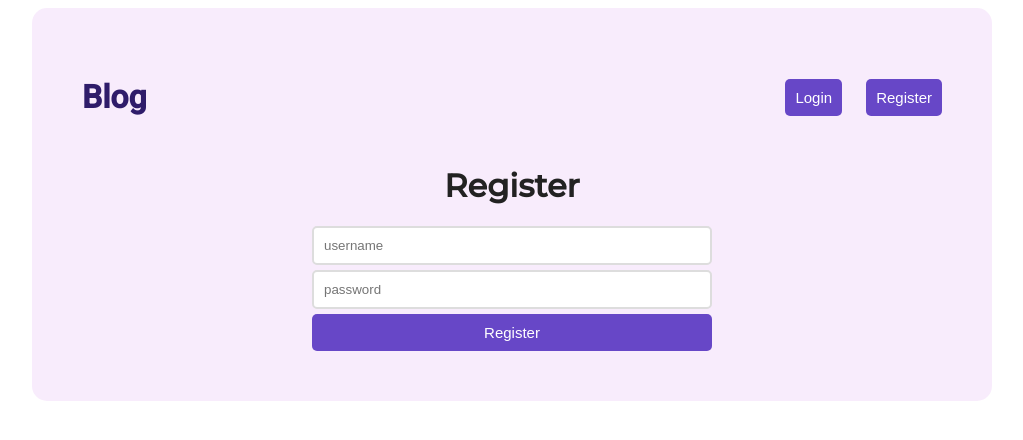
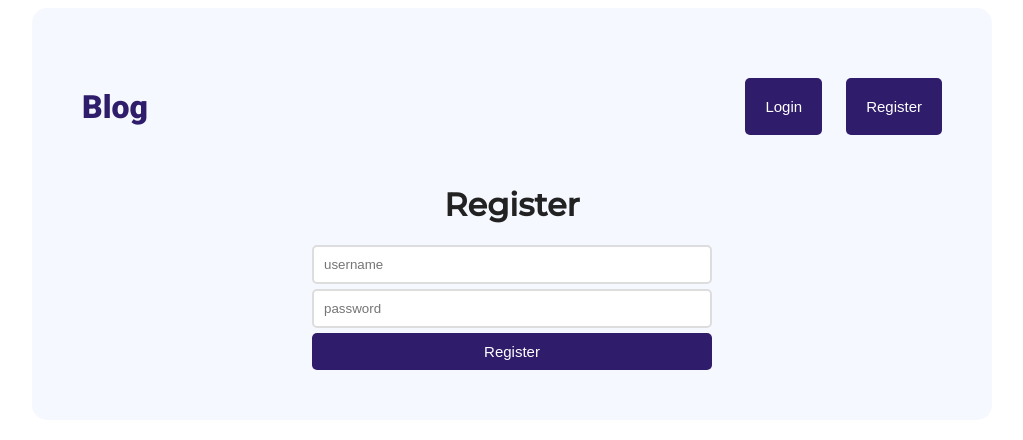
Before and after one commit to abdulrahmansoyooye/blog-app-client, a React (Create React App) app: page /register in a window 1280 px wide. Shown: the top 440 px of the page, without its empty margins (128-1151 px from the left). Built offline with nearby package versions, Linux system fonts and the light colour scheme.

Commit message:
add mre features

```diff
--- a/src/App.css
+++ b/src/App.css
@@ -1,4 +1,4 @@
-@import url("https://fonts.googleapis.com/css2?family=Montserrat:wght@500&family=Roboto:wght@500&display=swap");
+@import url("https://fonts.googleapis.com/css2?family=Montserrat:wght@500&family=Roboto:wght@900&display=swap");
 * {
   box-sizing: border-box;
 }
@@ -10,6 +10,8 @@ body {
   color: #222;
   font-family: "Montserrat", sans-serif;
 }
+
+
 img {
   max-width: 100%;
   border-radius: 10px;
@@ -19,7 +21,7 @@ main {
   max-width: 960px;
   margin: 0 auto;
   border-radius: 15px;
-  background-color: rgba(171, 24, 216, 0.082);
+  background-color: rgba(101, 156, 238, 0.068);
 }
 header {
   display: flex;
@@ -97,21 +99,36 @@ input {
   border-radius: 5px;
   background-color: #fff;
 }
-button {
+.btn{
   cursor: pointer;
-  width: 100%;
   display: block;
-  background-color: #6747c7;
+  background-color: #2f1c6a;
   border: 0;
   color: #fff;
   border-radius: 5px;
   padding: 10px 10px;
   font-size: 15px;
-  transition: background-color 0.3s ease-in;
+  transition: background-color 0.2s ease-in;
+
+}
+.btn:hover {
+  background-color: #6747c7;
+}
+button {
+  cursor: pointer;
+  width: 100%;
+  display: block;
+  background-color: #2f1c6a;
+  border: 0;
+  color: #fff;
+  border-radius: 5px;
+  padding: 10px 10px;
+  font-size: 15px;
+  transition: background-color 0.2s ease-in;
 }
 
 button:hover {
-  background-color: #2f1c6a;
+  background-color: #6747c7;
 }
 form.login h1,
 form.register h1 {
--- a/src/Layout.jsx
+++ b/src/Layout.jsx
@@ -4,10 +4,13 @@ import { Outlet } from "react-router-dom";
 
 const Layout = () => {
   return (
+
+
     <main>
-      <Header />
+    <Header />
       <Outlet />
     </main>
+
   );
 };
 
--- a/src/components/Header.jsx
+++ b/src/components/Header.jsx
@@ -15,7 +15,7 @@ const Header = () => {
 
     const fetch = async () => {
       try {
-        const response = await axios.get(" https://graceful-tick-kimono.cyclic.cloud/profile", {
+        const response = await axios.get("https://graceful-tick-kimono.cyclic.cloud/profile", {
           headers: {
             Authorization: token,
           },
@@ -39,24 +39,20 @@ const Header = () => {
   return (
     <header>
       <a href="/" className="logo">
-        Blog
+          Blog
       </a>
       <nav>
         {username && (
           <>
-            <button>
               {" "}
               <Link to="/create" className="btn">
-                <a>Add post</a>
+                <a>Add</a>
               </Link>
-            </button>
-            <button>
               {" "}
               <a onClick={logout} className="btn">
                 {" "}
                 Log out
               </a>
-            </button>
           </>
         )}
         {!username && (
--- a/src/components/Posts.jsx
+++ b/src/components/Posts.jsx
@@ -7,7 +7,7 @@ const Posts = ({ _id, title, summary, createdAt, author, image }) => {
     <div className="post">
       <div className="image">
         <Link to={`/post/${_id}`}>
-          <img src={"https://zany-rose-cygnet-tam.cyclic.cloud/" + image} alt="image" />
+          <img src={"https://graceful-tick-kimono.cyclic.cloud/" + image} alt="image" />
         </Link>
       </div>
 
--- a/src/pages/CreatePost.jsx
+++ b/src/pages/CreatePost.jsx
@@ -55,7 +55,7 @@ const CreatePost = () => {
     formData.set("summary", summary);
     try {
       const response = await axios.post(
-        " https://graceful-tick-kimono.cyclic.cloud/post",
+        "https://graceful-tick-kimono.cyclic.cloud/post",
         formData,
         {
           headers: {
--- a/src/pages/IndexPage.jsx
+++ b/src/pages/IndexPage.jsx
@@ -11,7 +11,7 @@ const IndexPage = () => {
     const fetch = async () => {
       setLoading(true);
       try {
-        const response = await axios.get("https://zany-rose-cygnet-tam.cyclic.cloud/post");
+        const response = await axios.get("https://graceful-tick-kimono.cyclic.cloud/post");
         setPosts(response.data);
         setLoading(false);
       } catch (err) {
--- a/src/pages/LoginPage.jsx
+++ b/src/pages/LoginPage.jsx
@@ -21,7 +21,7 @@ const LoginPage = () => {
     setLoading(true);
     e.preventDefault();
     try {
-      const response = await axios.post(" https://graceful-tick-kimono.cyclic.cloud/login", {
+      const response = await axios.post("https://graceful-tick-kimono.cyclic.cloud/login", {
         username,
         password,
       });
--- a/src/pages/PostPage.jsx
+++ b/src/pages/PostPage.jsx
@@ -13,7 +13,7 @@ const PostPage = () => {
     const fetch = async () => {
       setLoading(true);
       try {
-        const response = await axios.get(` https://graceful-tick-kimono.cyclic.cloud/post/${id}`);
+        const response = await axios.get(`https://graceful-tick-kimono.cyclic.cloud/post/${id}`);
         setLoading(false);
 
         setPost(response.data);
@@ -33,7 +33,7 @@ const PostPage = () => {
           <h1>{post.title}</h1>
           <time>{post.createdAt}</time>
           <div class="image">
-            <img src={" https://graceful-tick-kimono.cyclic.cloud/" + post.image} alt="image" />
+            <img src={"https://graceful-tick-kimono.cyclic.cloud/" + post.image} alt="image" />
           </div>
 
           <div dangerouslySetInnerHTML={{ __html: post.content }} />
--- a/src/pages/RegisterPage.jsx
+++ b/src/pages/RegisterPage.jsx
@@ -14,13 +14,13 @@ const RegisterPage = () => {
     setLoading(true);
     e.preventDefault();
     try {
-      const response = await axios.post(" https://graceful-tick-kimono.cyclic.cloud/register", {
+      const response = await axios.post("https://graceful-tick-kimono.cyclic.cloud/register", {
         username,
         password,
       });
       if (response.status === 200) {
         setLoading(false);
-        alert("You're Registered");
+        alert("You're Registered, Log in to continue.");
 
         navigate("/login");
       }
```
